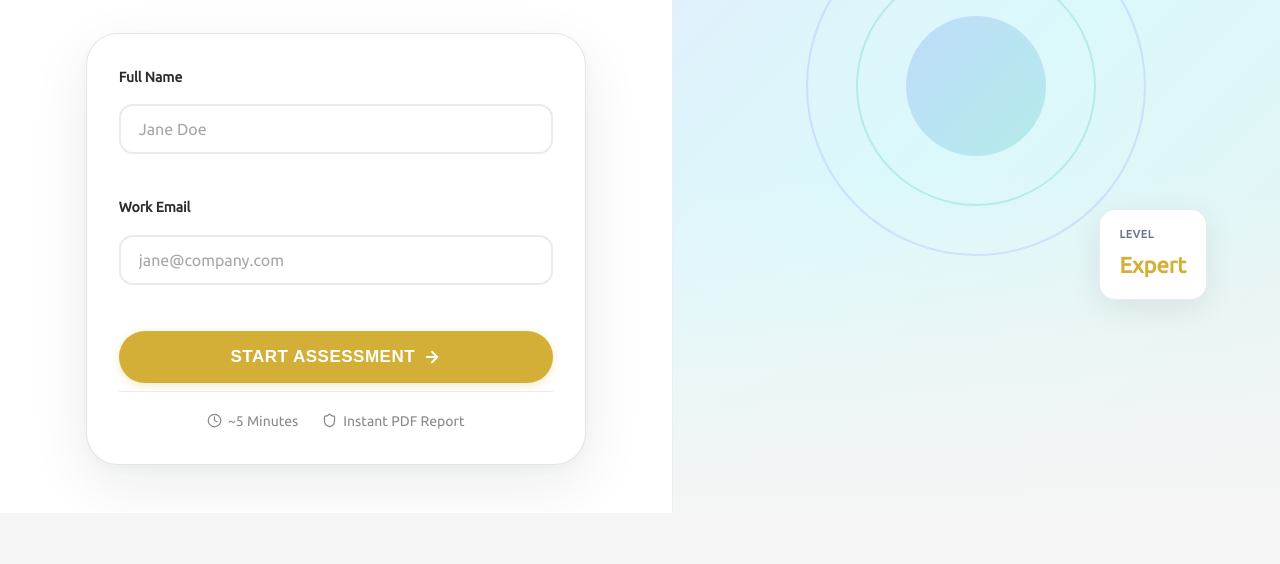
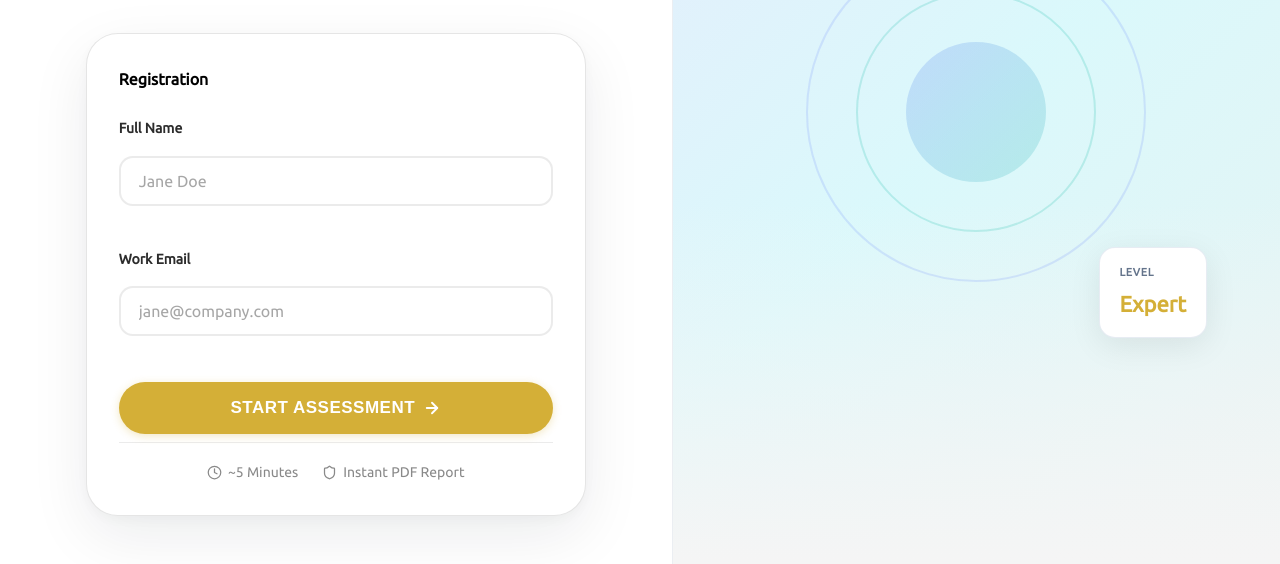
Before and after one commit to snoyes-mmit/quiz-app, a plain HTML site: page index.html in a window 1280 px wide. Shown: the part 341-905 px from the top of the page. Before the commit the page ends 854 px from the top, so only its background shows below. Drawn offline with Linux system fonts and the light colour scheme.

Commit message:
reg update

```diff
--- a/index.html
+++ b/index.html
@@ -134,6 +134,7 @@
         <form id="startForm" novalidate>
           <div class="form-fields">
             <div class="form-group">
+              <p style="font-weight: bold;">Registration</p>
               <label for="name">Full Name</label>
               <input type="text" id="name" placeholder="Jane Doe" autocomplete="name" />
               <span class="field-error" id="nameErr">Please enter your name (at least 2 characters).</span>
```
